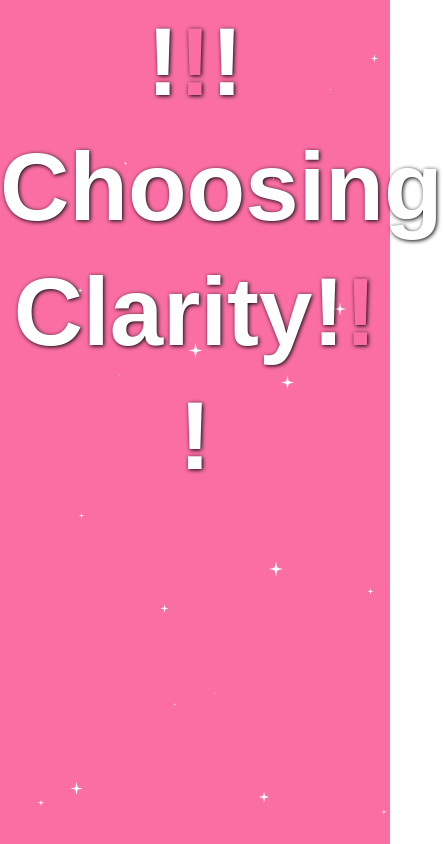
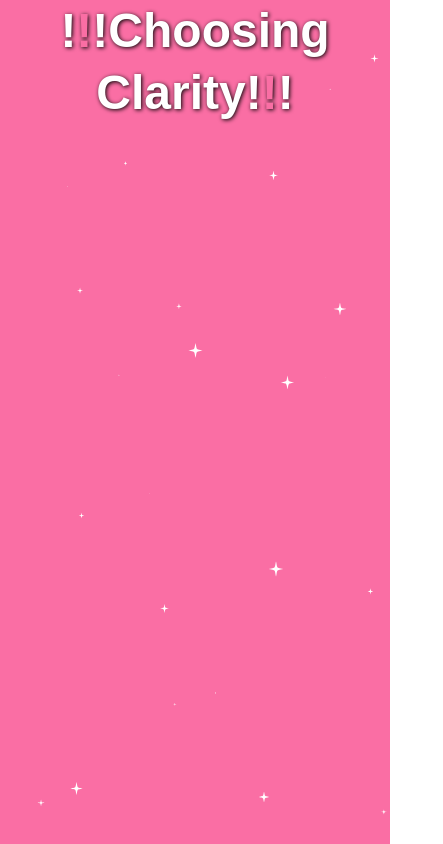
Before and after one commit to aricodes-oss/spaghettitown, a Next.js app: page / in a window 390 px wide. Shown: the whole page, 443 px wide, since content can reach past the window. Built offline with nearby package versions, Linux system fonts and the light colour scheme; a web font is replaced by a local one.

Commit message:
Halve heading font sizes on mobile

```diff
--- a/src/app/globals.css
+++ /dev/null
@@ -1 +0,0 @@
-@import '@mantine/core/styles.css';
--- /dev/null
+++ b/src/app/globals.scss
@@ -0,0 +1,12 @@
+@import '@mantine/core/styles.css';
+
+@media (max-width: mantine.$mantine-breakpoint-sm) {
+  body {
+    --mantine-h1-font-size: 3rem;
+    --mantine-h2-font-size: 2.25rem;
+    --mantine-h3-font-size: 2rem;
+    --mantine-h4-font-size: 1.5rem;
+    --mantine-h5-font-size: 1.3125rem;
+    --mantine-h6-font-size: 1rem;
+  }
+}
--- a/src/app/layout.tsx
+++ b/src/app/layout.tsx
@@ -4,7 +4,7 @@ import { ColorSchemeScript, MantineProvider, colorsTuple, createTheme, rem } fro
 import type { Metadata } from 'next';
 import { Gaegu } from 'next/font/google';
 
-import './globals.css';
+import './globals.scss';
 
 const gaegu = Gaegu({
   subsets: ['latin'],
```
